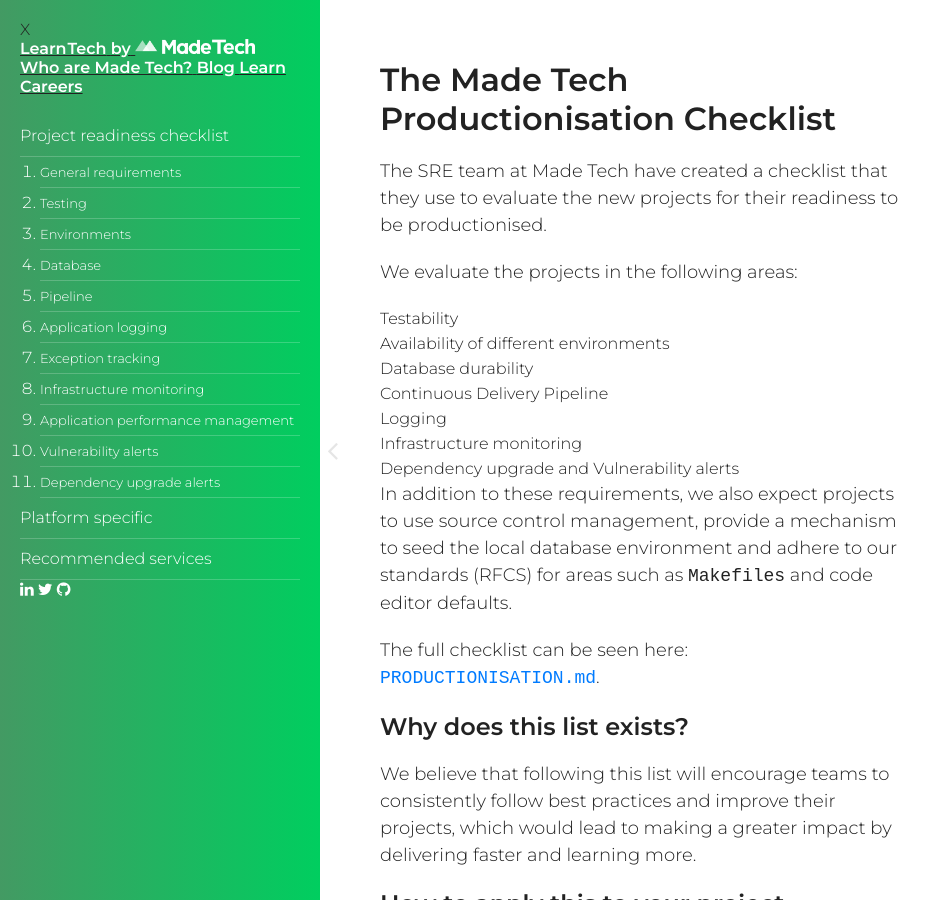
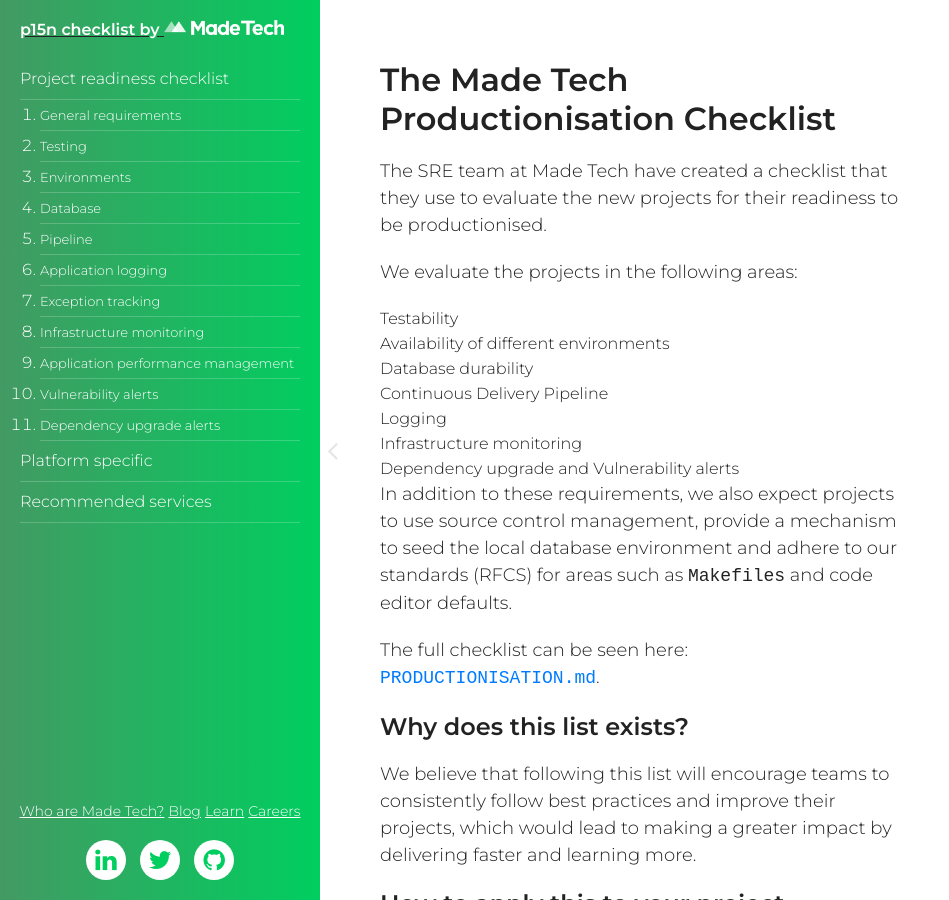
Before and after one commit to madetech/productionisation, a Jekyll site: the page built from README.md, in a window 1280 px wide and 900 px high. Shown: the whole window, without its empty margins (0-949 px from the left). Built offline with Jekyll 4.4.1, drawn with Linux system fonts in a browser that asks for light colours; our own code applies the rules of GitHub Pages for plain Markdown files.

Commit message:
- Fixed spelling errors in anchor tags - Moved footer down

```diff
--- a/_layouts/default.html
+++ b/_layouts/default.html
@@ -12,7 +12,7 @@
   <!--[if lt IE 9]>
   <script src="//cdnjs.cloudflare.com/ajax/libs/html5shiv/3.7.3/html5shiv.min.js"></script>
   <![endif]-->
-  <script src="{{ "/assets/js/library.js?v=" | append: site.github.build_revision | relative_url }}"></script>
+  <script src="/assets/js/library.js"></script>
 </head>
 
 <body>
@@ -32,24 +32,16 @@
 </div>
 
 <div id="side_bar">
-  <label for="side_bar_closer">
-    X
-  </label>
+  <label for="side_bar_closer"></label>
+
   <div class="logo_holder">
     <a href="{{ "/" | relative_url }}">
-      <span>
-        <span class="header_logo_type__text">Learn&hairsp;Tech</span>
+    <span class="header_logo_type__text">p15n checklist</span>
     <span class="px-3">by</span>
     <img alt="Made Tech" itemProp="logo" src="{{ "/assets/images/made-tech-logo-white.png" | relative_url }}" width="120px" />
-      </span>
     </a>
-    <nav>
-        <a href="https://www.madetech.com">Who are Made Tech?</a>
-        <a href="https://www.madetech.com/blog">Blog</a>
-        <a href="https://learn.madetech.com">Learn</a>
-        <a href="https://www.madetech.com/careers">Careers</a>
-    </nav>
   </div>
+
   <div class="header_nav">
     <nav class="navbar-nav align-items-center">
       <ul>
@@ -78,7 +70,7 @@
               <a href="#7-exception-tracking">Exception tracking</a>
             </li>
             <li>
-              <a href="#8-infrastructure-monitoring-and-scaling">Infrastructure monitoring</a>
+              <a href="#8-infrastructure-monitoring--scaling">Infrastructure monitoring</a>
             </li>
             <li>
               <a href="#9-application-performance-management">Application performance management</a>
@@ -100,7 +92,13 @@
       </ul>
     </nav>
   </div>
-  <nav>
+  <nav class="footer">
+    <a href="https://www.madetech.com">Who are Made Tech?</a>
+    <a href="https://www.madetech.com/blog">Blog</a>
+    <a href="https://learn.madetech.com">Learn</a>
+    <a href="https://www.madetech.com/careers">Careers</a>
+
+    <div>
       <a class="footer__social_link" href="https://www.madetech.com/ext/linkedin">
         <i class="fa fa-linkedin" aria-hidden="true"></i>
       </a>
@@ -112,6 +110,7 @@
       <a class="footer__social_link" href="https://www.madetech.com/ext/github">
         <i class="fa fa-github" aria-hidden="true"></i>
       </a>
+    </div>
   </nav>
 </div>
 
```
Lines whose indentation alone changed are shown as unchanged.
